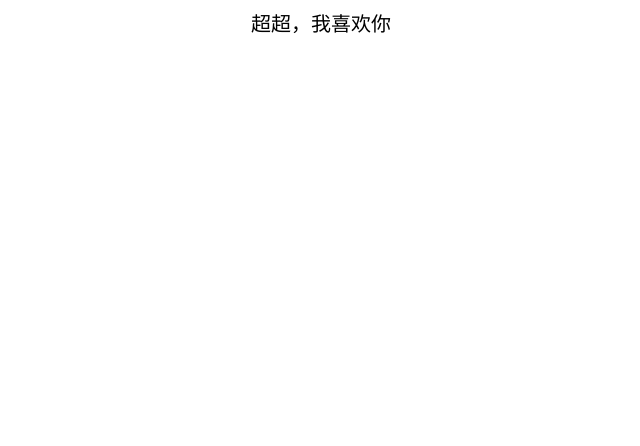
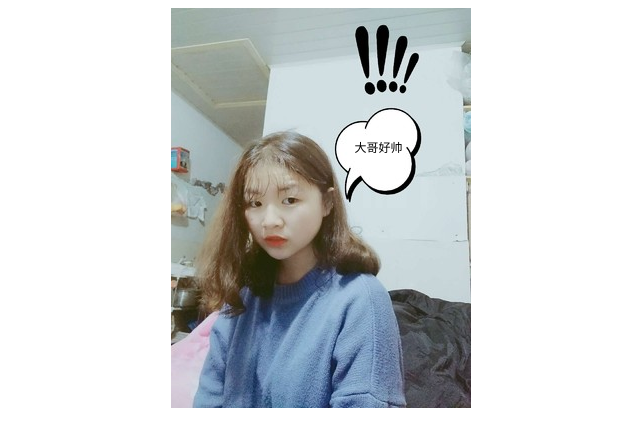
Before and after one commit to ffguo/ffguo.github.io, a plain HTML site: page ghostButton/QRCode/index.html in a window 1280 px wide. Shown: the whole page, without its empty margins (319-959 px from the left). Drawn offline with Linux system fonts and the light colour scheme.

Commit message:
修改图片显示

```diff
--- a/ghostButton/QRCode/index.html
+++ b/ghostButton/QRCode/index.html
@@ -4,9 +4,29 @@
 	<meta charset="UTF-8">
 	<meta name="viewport" content="initial-scale=1.0, user-scalable=no">
 	<title>打开什么，回复什么</title>
+	<style type="text/css">
+		#box {
+			width: 300px;
+			height: 400px;
+			position: relative;
+			margin: 0 auto;
+		}
+		#title {
+			position: absolute;
+			left: 180px;
+			top: 130px;
+
+			width: 55px;
+			text-align: center;
+			font-size: 12px;
+		}
+	</style>
 </head>
 <body>
-	<div id="title" style="text-align: center; font-size:20px;"></div>
+	<div id="box">
+		<img id="my_pic" src="img.jpg" />
+		<div id="title"></div>
+	</div>
 	<script type="text/javascript" src="main.js"></script>
 </body>
 </html>
--- a/ghostButton/QRCode/main.js
+++ b/ghostButton/QRCode/main.js
@@ -1,4 +1,5 @@
-var data=['超超，我喜欢你','wacc520941','超超，我爱你','超超，520941'];
+//var data=['超超，我喜欢你','wacc520941','超超，我爱你','超超，520941'];
+var data = ['大哥好帅', '我是大哥的小迷妹', '大哥哥，要抱抱~'];
 
 window.onload=function ()
 {
@@ -9,6 +10,6 @@ window.onload=function ()
 function beginfun()
 {
 	var oTitle=document.getElementById('title'),
-		random=Math.floor(Math.random()*4);
+		random=Math.floor(Math.random()*data.length);
 	oTitle.innerHTML=data[random];
 }
```
Also changed, not shown: ghostButton/QRCode/img.jpg (added).
